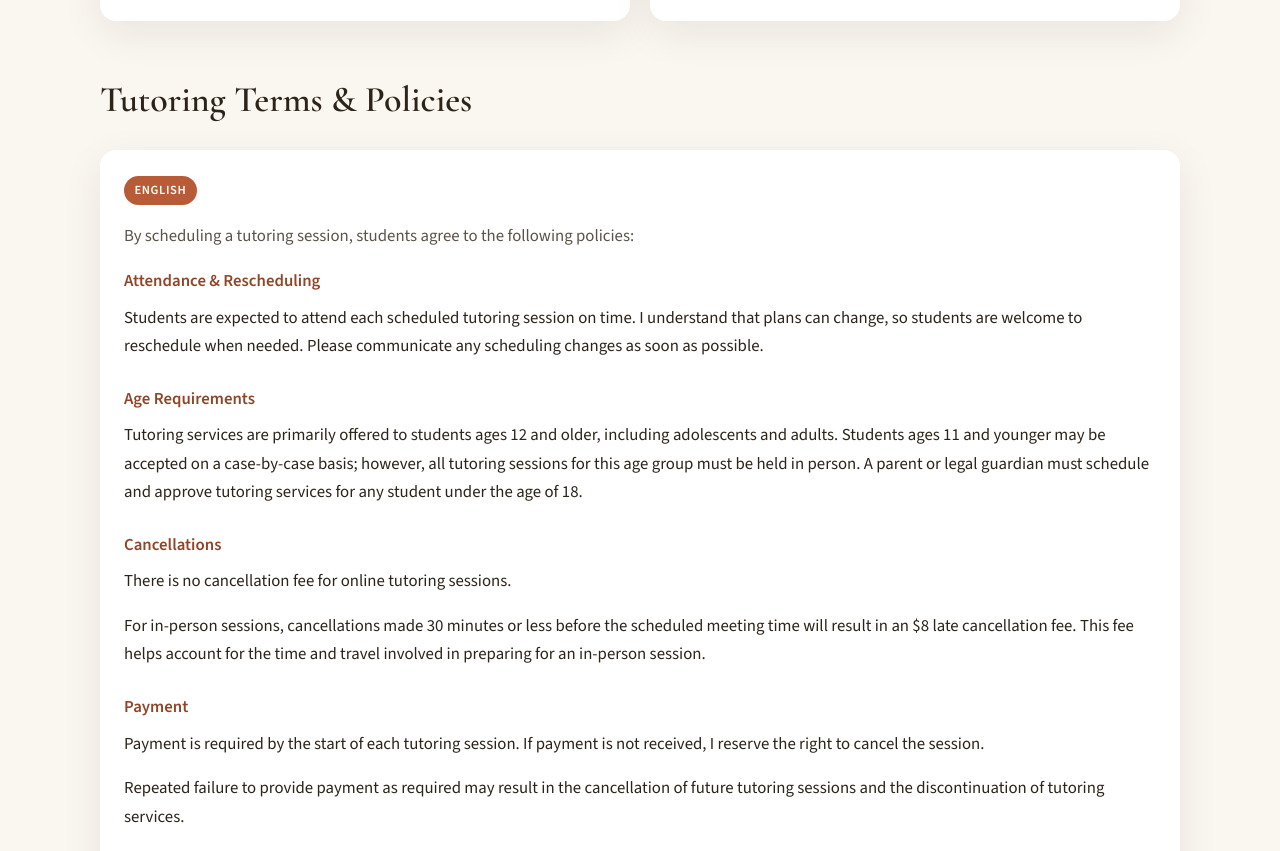
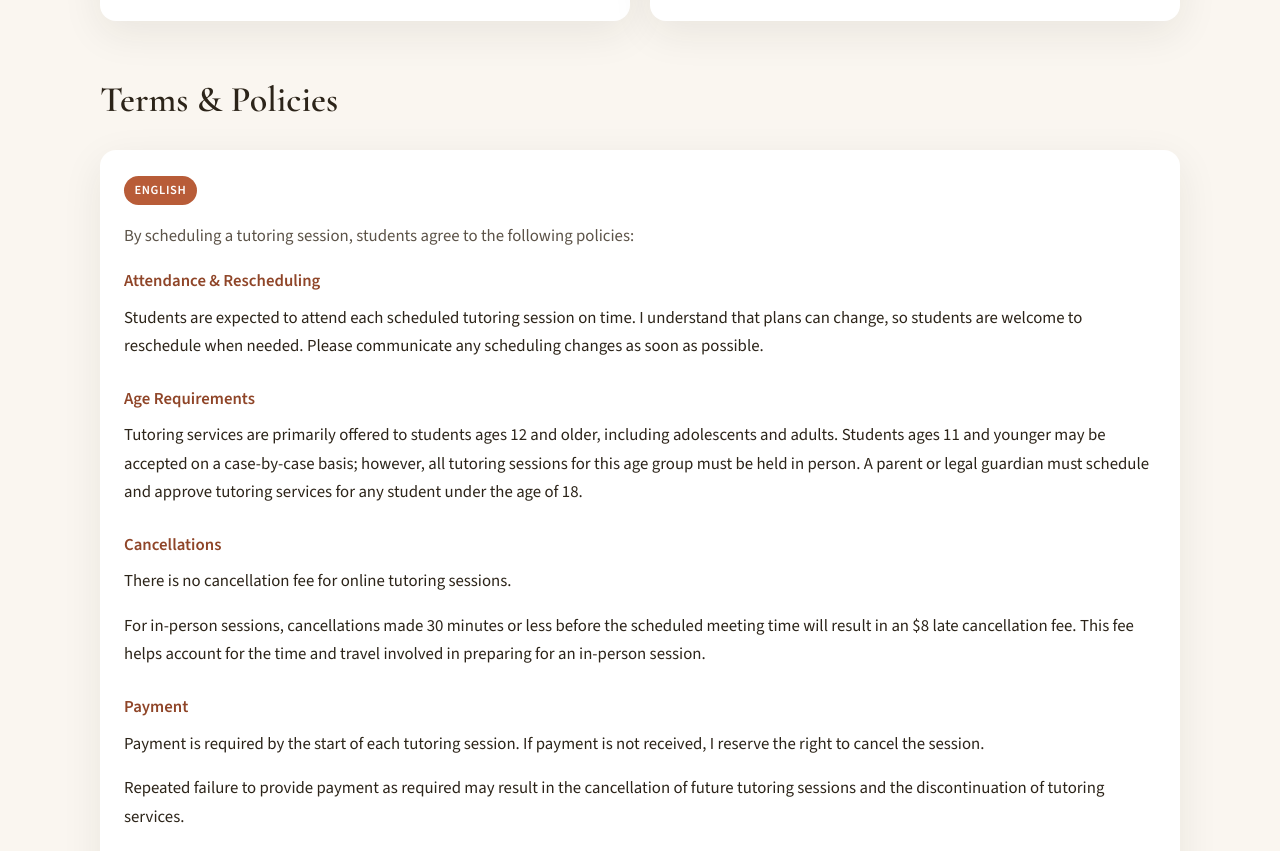
Before and after one commit to Luke7787/tutoring, a website built with Vite: page index.html in a window 1280 px wide. Shown: the part 1865-2716 px from the top of the page. Built offline with nearby package versions, Linux system fonts and the light colour scheme.

Commit message:
updated subheader

```diff
--- a/index.html
+++ b/index.html
@@ -99,7 +99,12 @@
         <div class="lang-label">Español</div>
         <div class="prose">
           <p>
-            ¡Hola a todos! Mi nombre es Gizelle Mincitar-Zhuang y estoy por comenzar mi segundo año como maestra. Mi materia principal es español para principiantes, pero disfruto trabajar con estudiantes de todos los niveles y adaptar mi enseñanza para satisfacer las necesidades individuales y el estilo de aprendizaje de cada estudiante.
+            ¡Hola a todos! Mi nombre es Gizelle Mincitar-Zhuang y estoy por
+            comenzar mi segundo año como maestra. Mi materia principal es
+            español para principiantes, pero disfruto trabajar con estudiantes
+            de todos los niveles y adaptar mi enseñanza para satisfacer las
+            necesidades individuales y el estilo de aprendizaje de cada
+            estudiante.
           </p>
           <p>
             Ya sea que estés buscando un tutor de español o de inglés, ¡estoy
@@ -167,7 +172,7 @@
       </section>
 
       <section id="policies" class="content-block">
-        <h2>Tutoring Terms &amp; Policies</h2>
+        <h2>Terms &amp; Policies</h2>
 
         <article class="policy-card">
           <div class="lang-label">English</div>
```
